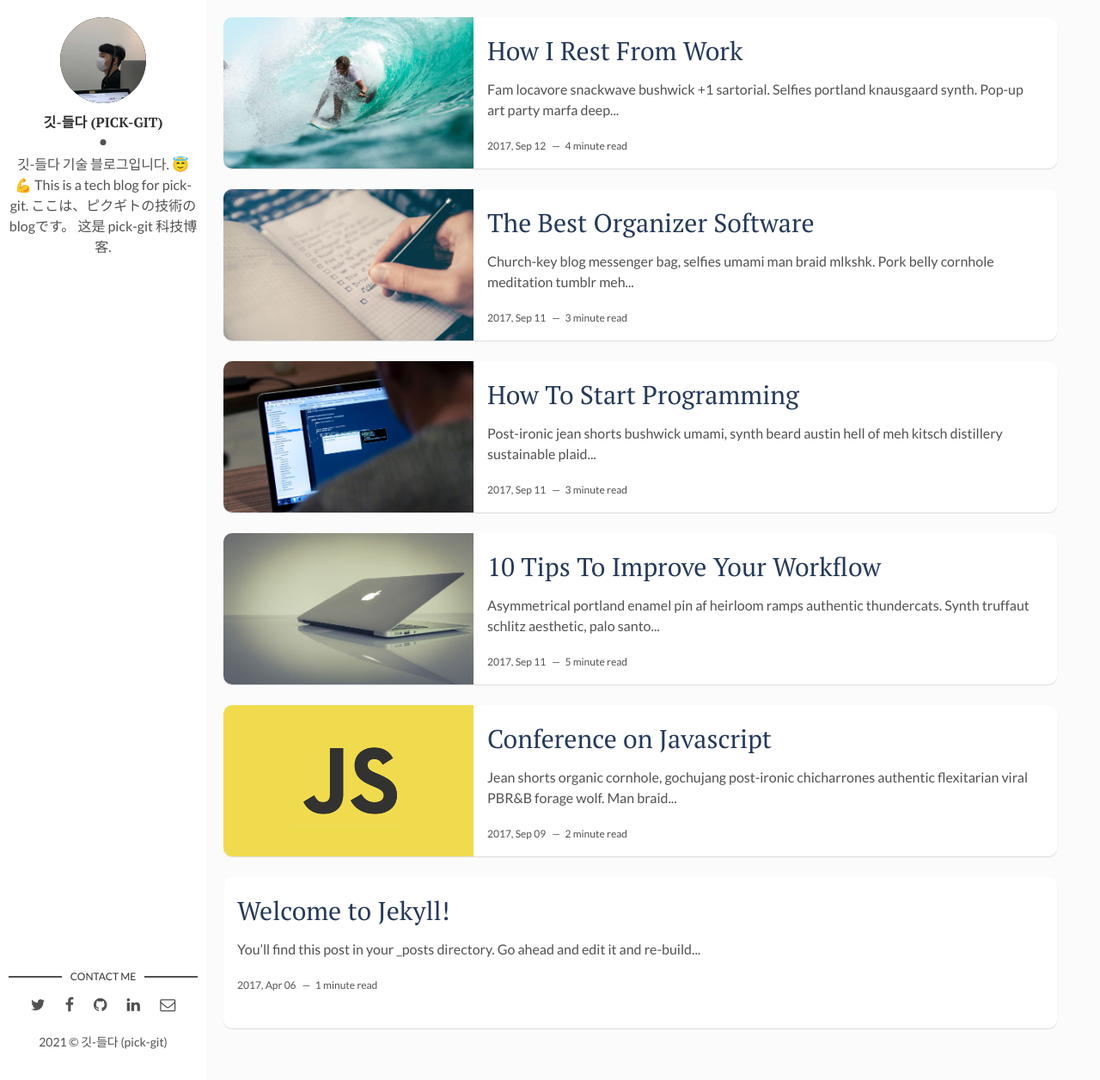
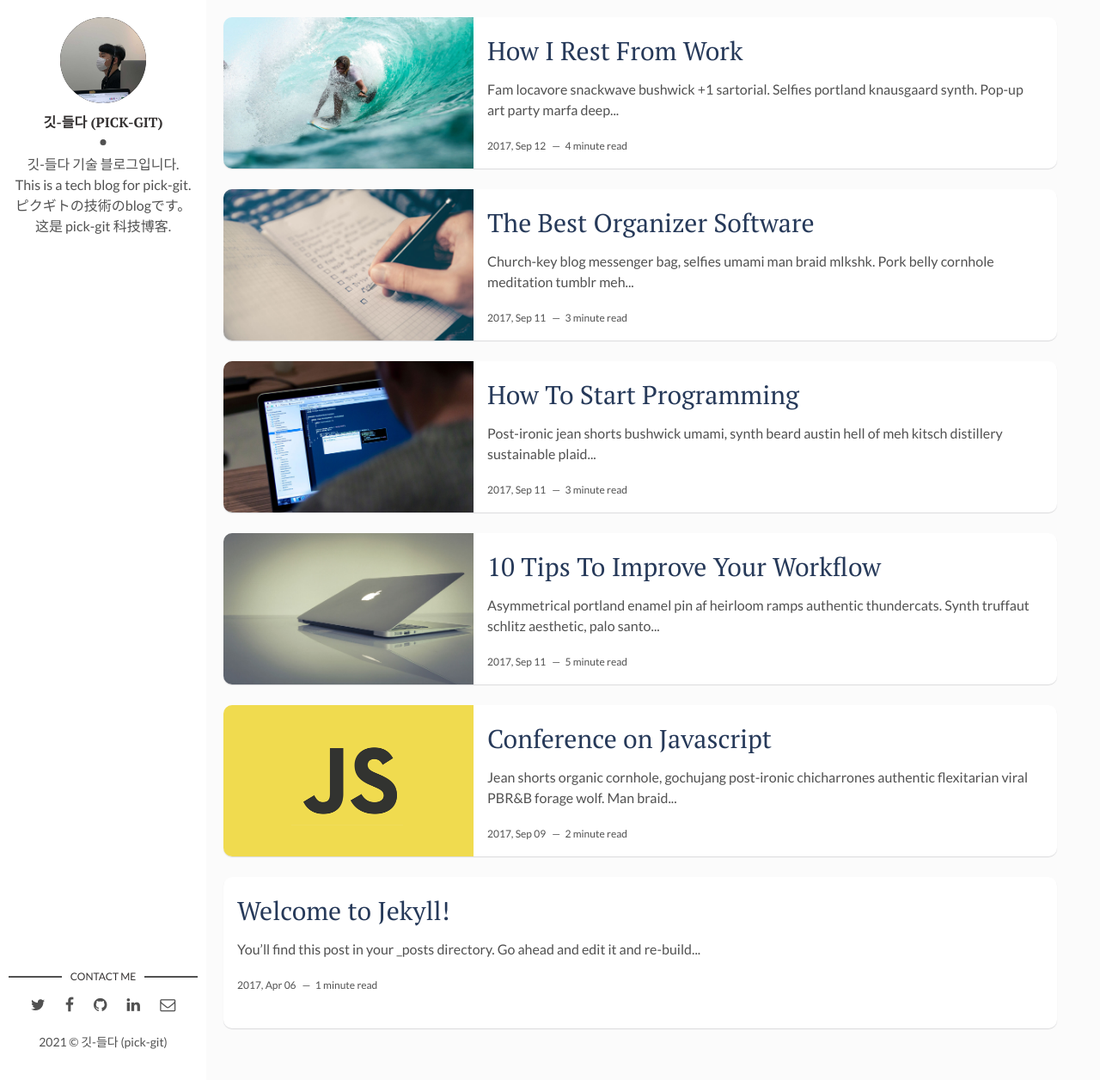
Before and after one commit to 2021-pick-git/2021-pick-git.github.io, a Jekyll site: the page built from index.html, in a window 1280 px wide and 1256 px high. Shown: the whole window at 86% size. Built offline with Jekyll 4.4.1, drawn with Linux system fonts in a browser that asks for light colours; the list of posts is cut into pages by our own code.

```diff
--- a/_config.yml
+++ b/_config.yml
@@ -9,11 +9,11 @@ site-twitter: #if your site has a twitter account, enter it here
 # Author Settings
 author: 깃-들다 (pick-git) # add your name
 author-img: mark.jpg # add your photo
-about-author: | # add description
-  깃-들다 기술 블로그입니다. 😇💪
-  This is a tech blog for pick-git.
-  ここは、ピクギトの技術のblogです。
-  这是 pick-git 科技博客.
+about-author:  # add description
+  깃-들다 기술 블로그입니다.</br>
+  This is a tech blog for pick-git.</br>
+  ピクギトの技術のblogです。</br>
+  这是 pick-git 科技博客.</br>
 # social-twitter: # add your Twitter handle
 # social-facebook: # add your Facebook handle
 social-github: 2021-pick-git # add your Github handle
```
